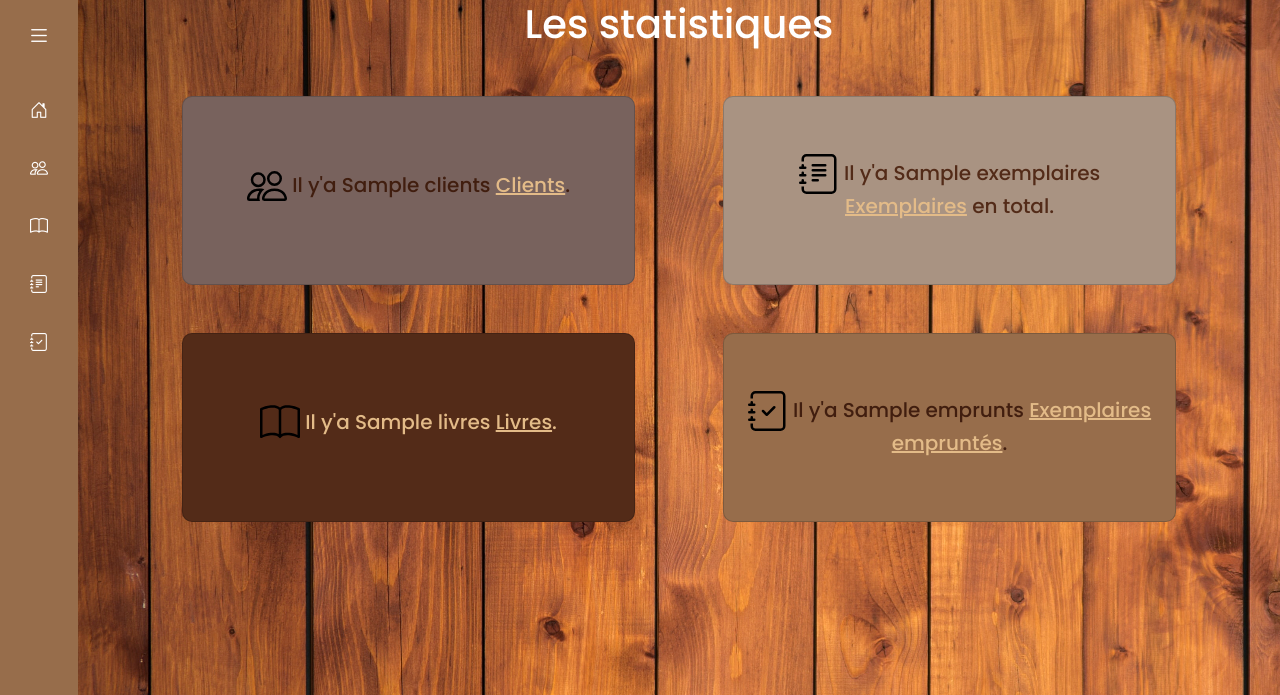
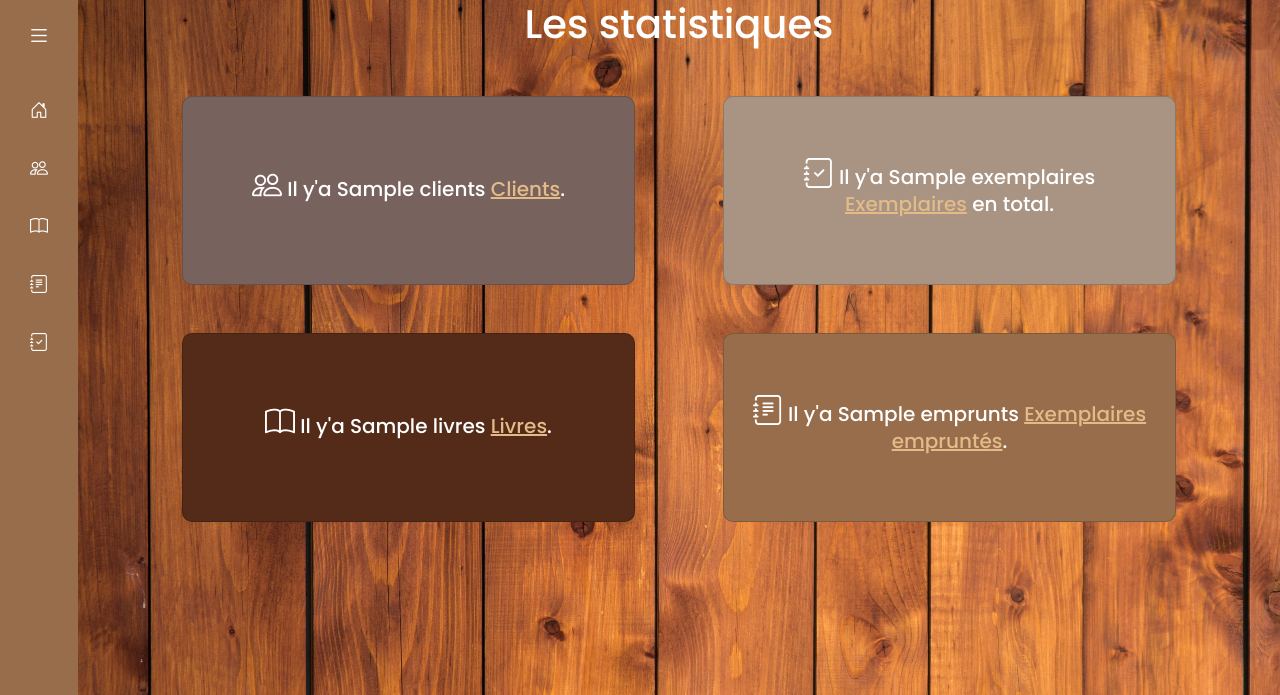
Before and after one commit to Medhr01/Library-preLast-version, a Django app: template Lib_sys/templates/index.html in a window 1280 px wide. Shown: the top 695 px of the page. Run offline with Django 5.2, Linux system fonts and the light colour scheme; the template is opened without the code that fills it: most values are stand-ins (such as "Sample title", 1, 10 or a date in 2020); some libraries are stand-ins or nearby versions.

Commit message:
v-finale

```diff
--- a/Lib_sys/templates/index.html
+++ b/Lib_sys/templates/index.html
@@ -12,24 +12,24 @@
             <div class="col-md-6">
                 <div class="card yellow custom-card mb-5">
                     <div class="card-body d-flex align-items-center justify-content-center">
-                        <h4><img src="{% static 'imgs/people.svg' %}" width="40px"> Il y'a {{Clients}} <a href="/Clients" style="color:rgb(227, 187, 136);">Clients</a>.</h4>
+                        <h4><i class="bi bi-people" style="font-size: 30px;"></i> Il y'a {{Clients}} <a href="/Clients" style="color:rgb(227, 187, 136);">Clients</a>.</h4>
                     </div>
                 </div>
                 <div class="card blue custom-card mb-5">
                     <div class="card-body d-flex align-items-center justify-content-center">
-                        <h4><img src="{% static 'imgs/book.svg' %}" width="40px"> Il y'a {{Livres}} <a href="/Livres" style="color:rgb(227, 187, 136);">Livres</a>.</h4>
+                        <h4><i class="bi bi-book" style="font-size: 30px;"></i> Il y'a {{Livres}} <a href="/Livres" style="color:rgb(227, 187, 136);">Livres</a>.</h4>
                     </div>
                 </div>
             </div>
             <div class="col-md-6">
                 <div class="card green custom-card mb-5">
                     <div class="card-body d-flex align-items-center justify-content-center">
-                        <h4><img src="{% static 'imgs/journal-text.svg' %}" width="40px"> Il y'a {{Exemplaires}} <a href="/Exemplaires" style="color:rgb(227, 187, 136);">Exemplaires</a> en total.</h4>
+                        <h4><i class="bi bi-journal-check" style="font-size: 30px;"></i> Il y'a {{Exemplaires}} <a href="/Exemplaires" style="color:rgb(227, 187, 136);">Exemplaires</a> en total.</h4>
                     </div>
                 </div>
                 <div class="card red custom-card mb-5">
                     <div class="card-body d-flex align-items-center justify-content-center">
-                        <h4><img src="{% static 'imgs/journal-check.svg' %}" width="40px"> Il y'a {{Emprunts}} <a href="/Emprunt_hist" style="color:rgb(227, 187, 136);">Exemplaires empruntés</a>.</h4>
+                        <h4><i class="bi bi-journal-text" style="font-size: 30px;"></i> Il y'a {{Emprunts}} <a href="/Emprunt_hist" style="color:rgb(227, 187, 136);">Exemplaires empruntés</a>.</h4>
                     </div>
                 </div>
             </div>
@@ -43,6 +43,7 @@
         }
         h4 {
             font-size: 20px;
+            color: white;
         }
         .card {
             border-radius: 10px;
```
